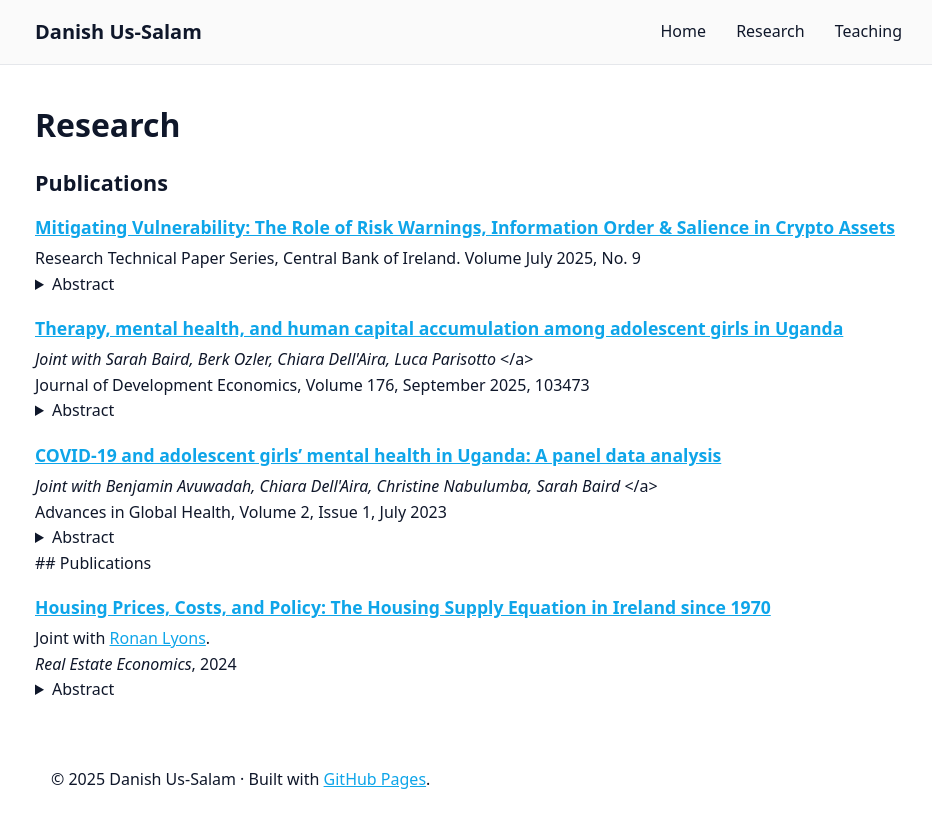
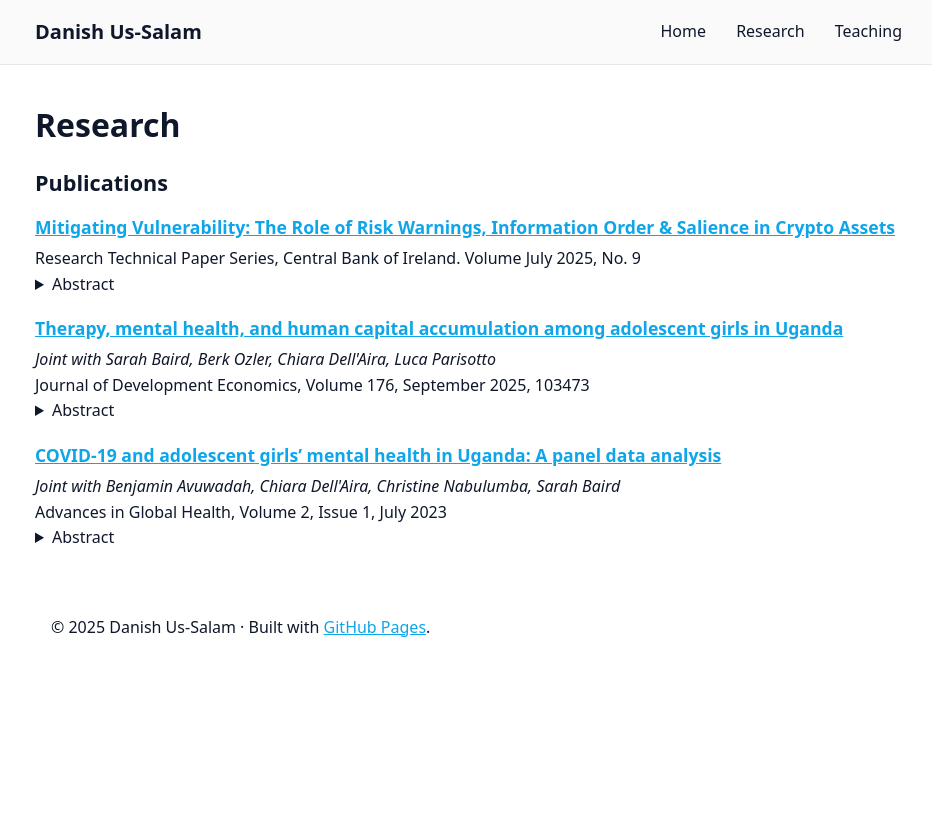
Before and after one commit to danishussalam/danishussalam.github.io, a Jekyll site: the page built from research.md, in a window 1280 px wide. Shown: the top 828 px of the page, without its empty margins (165-1097 px from the left). Built offline with Jekyll 4.4.1, drawn with Linux system fonts in a browser that asks for light colours.

Commit message:
Update research.md

```diff
--- a/research.md
+++ b/research.md
@@ -51,7 +51,7 @@ past investment outcomes than by ex-ante warnings.
     </a>
   </h3>
   <div class="pub-meta">
-    <em>Joint with Sarah Baird, Berk Ozler, Chiara Dell'Aira, Luca Parisotto </em></a><br>
+    <em>Joint with Sarah Baird, Berk Ozler, Chiara Dell'Aira, Luca Parisotto </em><br>
     Journal of Development Economics, Volume 176, September 2025, 103473
   </div>
   <details class="abstract">
@@ -70,7 +70,7 @@ past investment outcomes than by ex-ante warnings.
     </a>
   </h3>
   <div class="pub-meta">
-    <em>Joint with Benjamin Avuwadah, Chiara Dell'Aira, Christine Nabulumba, Sarah Baird </em></a><br>
+    <em>Joint with Benjamin Avuwadah, Chiara Dell'Aira, Christine Nabulumba, Sarah Baird </em><br>
     Advances in Global Health, Volume 2, Issue 1, July 2023
   </div>
   <details class="abstract">
@@ -80,36 +80,3 @@ past investment outcomes than by ex-ante warnings.
     </p>
   </details>
 </div>
-
-
-
-
-
-
-
-
-
-
-## Publications
-
-<div class="pub-list">
-
-<div class="pub-item">
-  <h3 class="pub-title">
-    <a href="https://example.com/real-estate-econ-2024.pdf" target="_blank" rel="noopener">
-      Housing Prices, Costs, and Policy: The Housing Supply Equation in Ireland since 1970
-    </a>
-  </h3>
-  <div class="pub-meta">
-    Joint with <a href="https://www.ronanlyons.com" target="_blank" rel="noopener">Ronan Lyons</a>.<br>
-    <em>Real Estate Economics</em>, 2024
-  </div>
-  <details class="abstract">
-    <summary>Abstract</summary>
-    <p>
-      One–two paragraph abstract goes here.
-    </p>
-  </details>
-</div>
-
-</div>
```
